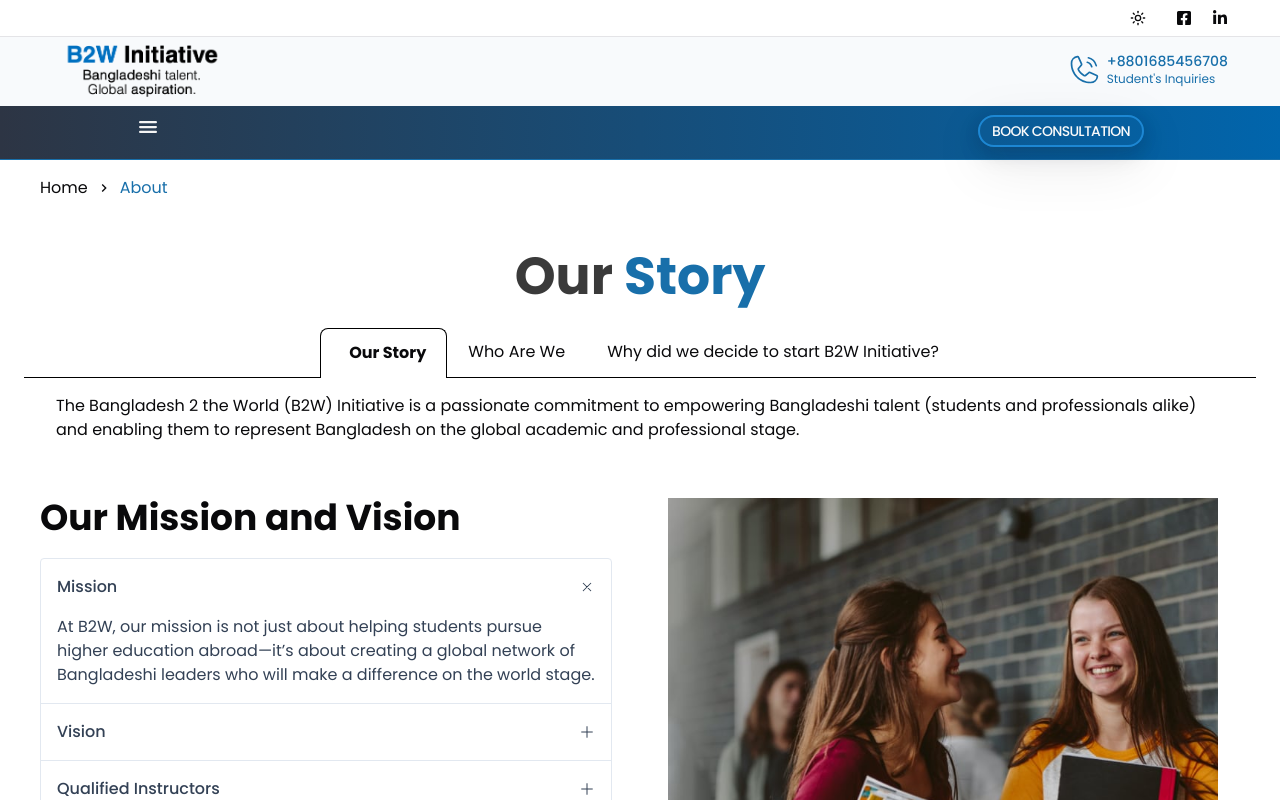
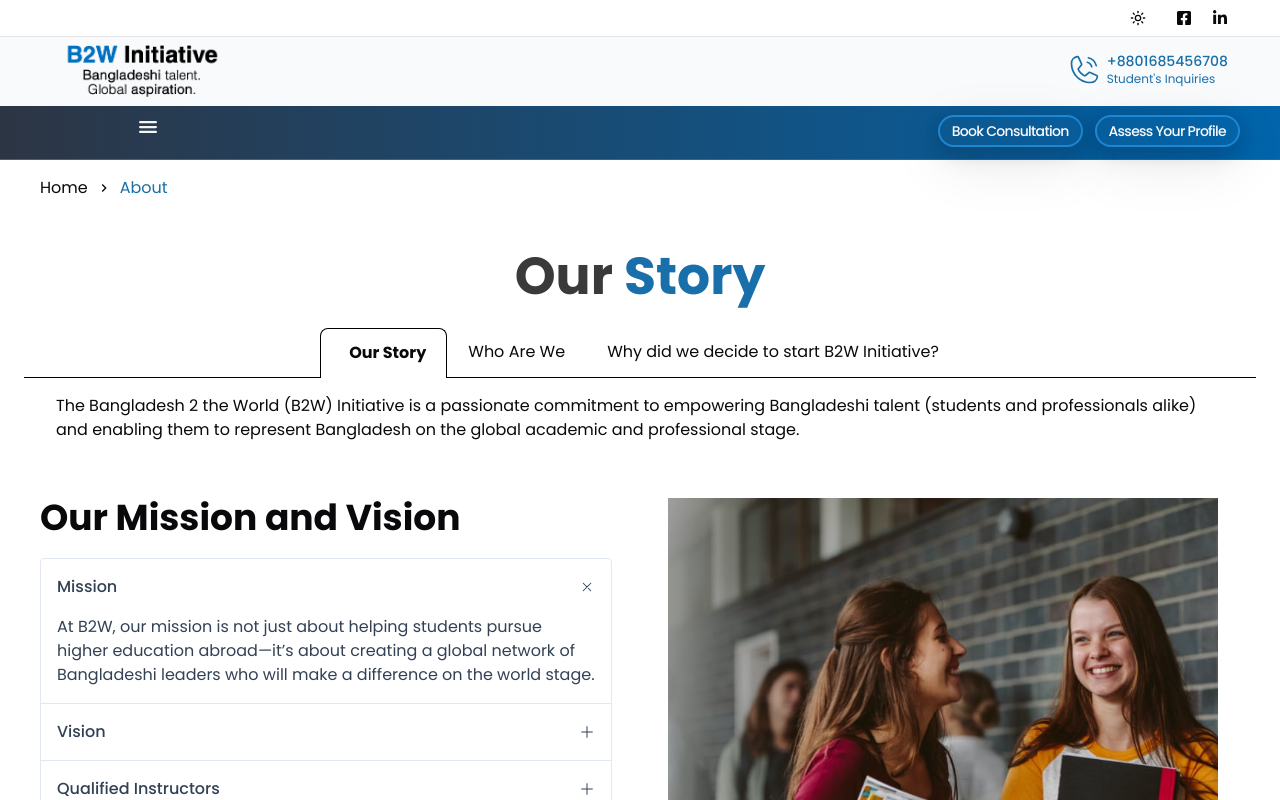
Before and after one commit to wpseemol/b2wi, a Next.js app: page /about-us in a window 1280 px wide. Shown: the top 800 px of the page. Built offline with nearby package versions, Linux system fonts and the light colour scheme.

Commit message:
home menu button assess your profile button set

```diff
--- /dev/null
+++ b/src/app/(user)/_components/header/header-menu-btns.tsx
@@ -0,0 +1,32 @@
+'use client';
+
+import { useRouter } from 'next/navigation';
+
+export function AccessYourProfileBtn() {
+    const router = useRouter();
+
+    return (
+        <button
+            onClick={() => {
+                router.push('/assessment');
+            }}
+            className="bg-transparent border-2
+                    hover:scale-105 duration-300 hover:bg-transparent font-medium text-neutral-50 text-center text-sm
+                border-[#1d87d3] px-3 py-1 rounded-full shadow-[0px_4px_16px_rgba(17,17,26,0.1),_0px_8px_24px_rgba(17,17,26,0.1),_0px_16px_56px_rgba(17,17,26,0.1)] mx-auto md:mx-0 text-nowrap lg:tracking-tighter 2xl:tracking-normal"
+        >
+            Assess Your Profile
+        </button>
+    );
+}
+
+export function BookConsultationBtn() {
+    return (
+        <button
+            className="bg-transparent border-2
+                    hover:scale-105 duration-300 hover:bg-transparent font-medium text-neutral-50 text-center text-sm
+                border-[#1d87d3] px-3 py-1 rounded-full shadow-[0px_4px_16px_rgba(17,17,26,0.1),_0px_8px_24px_rgba(17,17,26,0.1),_0px_16px_56px_rgba(17,17,26,0.1)] mx-auto md:mx-0 text-nowrap lg:tracking-tighter 2xl:tracking-normal"
+        >
+            Book Consultation
+        </button>
+    );
+}
--- a/src/app/(user)/_components/header/nav-menu.tsx
+++ b/src/app/(user)/_components/header/nav-menu.tsx
@@ -1,4 +1,5 @@
 import { MenuItem } from '@/types/nav-menu';
+import { AccessYourProfileBtn, BookConsultationBtn } from './header-menu-btns';
 import MobileNavMenu from './mobile-nav-menu';
 
 export default function NavMenu() {
@@ -51,14 +52,10 @@ export default function NavMenu() {
                         );
                     })}
                 </ul> */}
-
-                <button
-                    className="bg-transparent border-2
-                    hover:scale-105 duration-300 hover:bg-transparent font-medium text-neutral-50 text-center text-sm md:mr-24
-                border-[#1d87d3] px-3 py-1 rounded-full shadow-[0px_4px_16px_rgba(17,17,26,0.1),_0px_8px_24px_rgba(17,17,26,0.1),_0px_16px_56px_rgba(17,17,26,0.1)] mx-auto md:mx-0 text-nowrap lg:tracking-tighter 2xl:tracking-normal"
-                >
-                    BOOK CONSULTATION
-                </button>
+                <div className=" flex justify-end gap-x-3">
+                    <BookConsultationBtn />
+                    <AccessYourProfileBtn />
+                </div>
             </nav>
         </div>
     );
```
